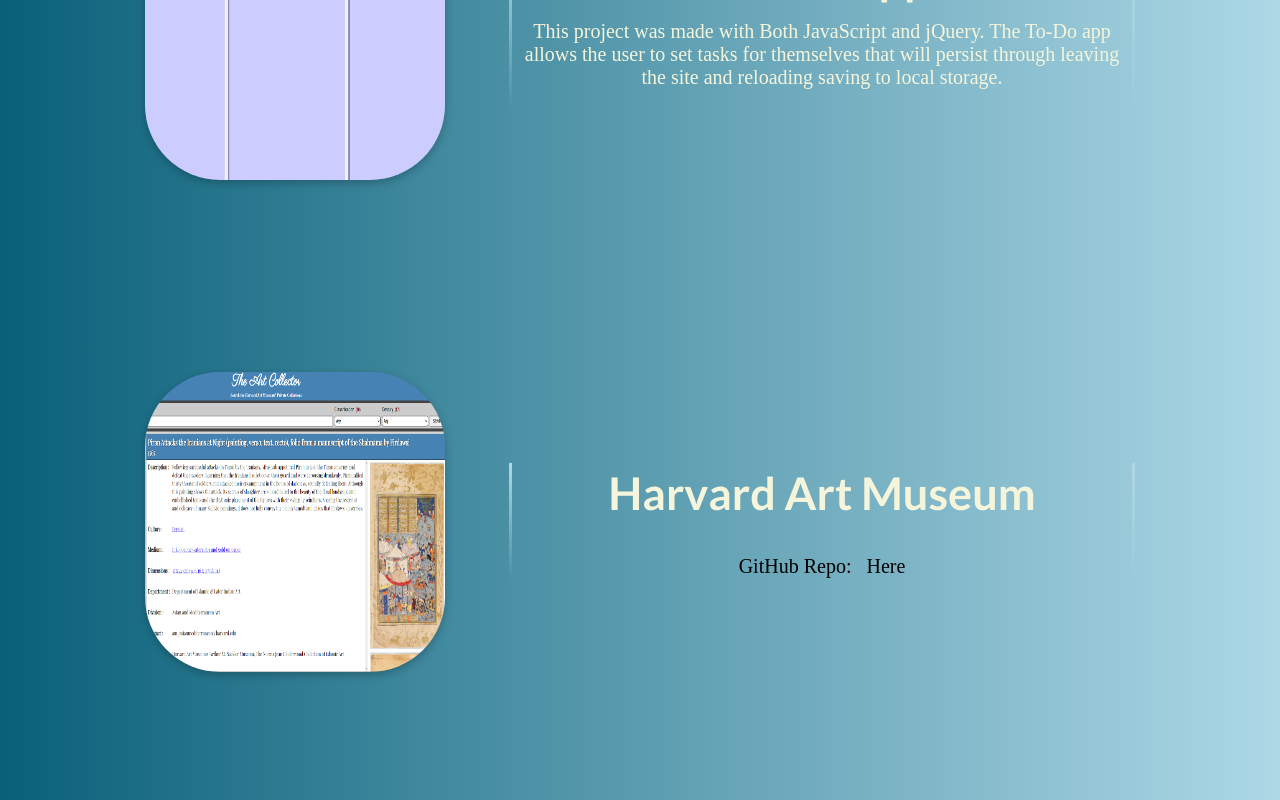
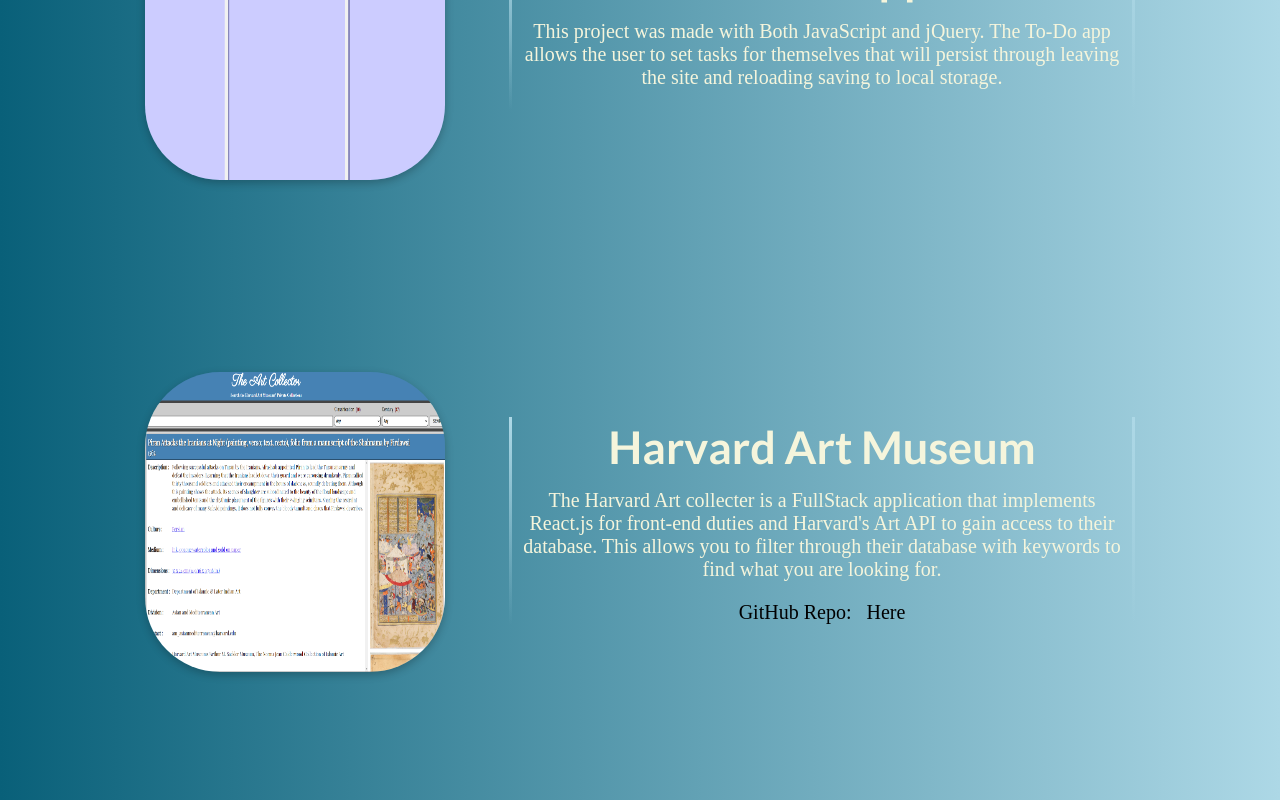
Before and after one commit to JeffHauckJr/Personal-site, a React (Create React App) app: page /portfolio in a window 1280 px wide. Shown: the part 1454-2254 px from the top of the page. Built offline with nearby package versions, Linux system fonts and the light colour scheme.

Commit message:
Portfolio semi-complete

```diff
--- a/src/components/Portfolio.jsx
+++ b/src/components/Portfolio.jsx
@@ -127,7 +127,8 @@
             >
               <h1 style={{fontFamily: 'Lato', color: 'beige', fontSize: '45px', paddingBottom: '15px'}}>Harvard Art Museum</h1>
               <p style={{ fontSize: "20px", color: 'beige'}}>
-
+               The Harvard Art collecter is a FullStack application that implements React.js for front-end duties and Harvard's Art API to gain access
+               to their database. This allows you to filter through their database with keywords to find what you are looking for.
               </p>
               <p style={{ fontSize: "20px", paddingTop: '20px'}}>
                 GitHub Repo:
```
